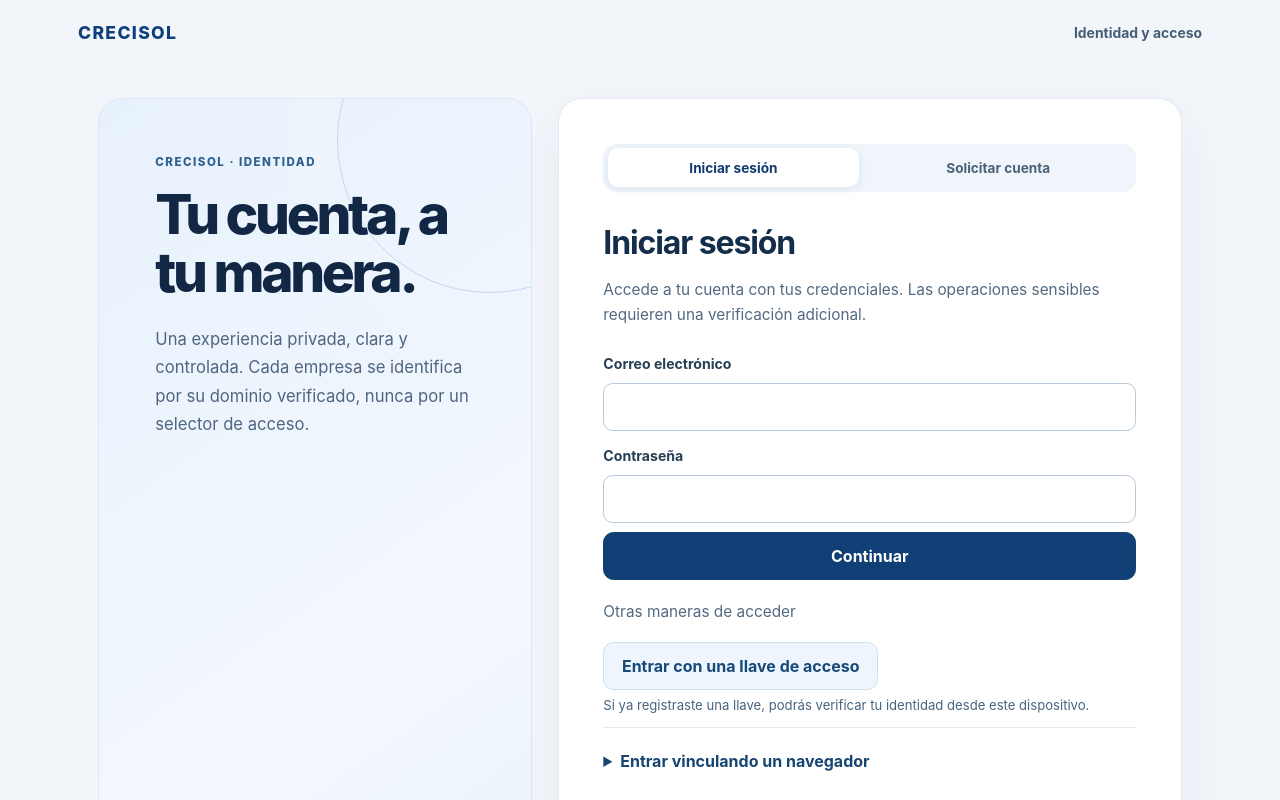
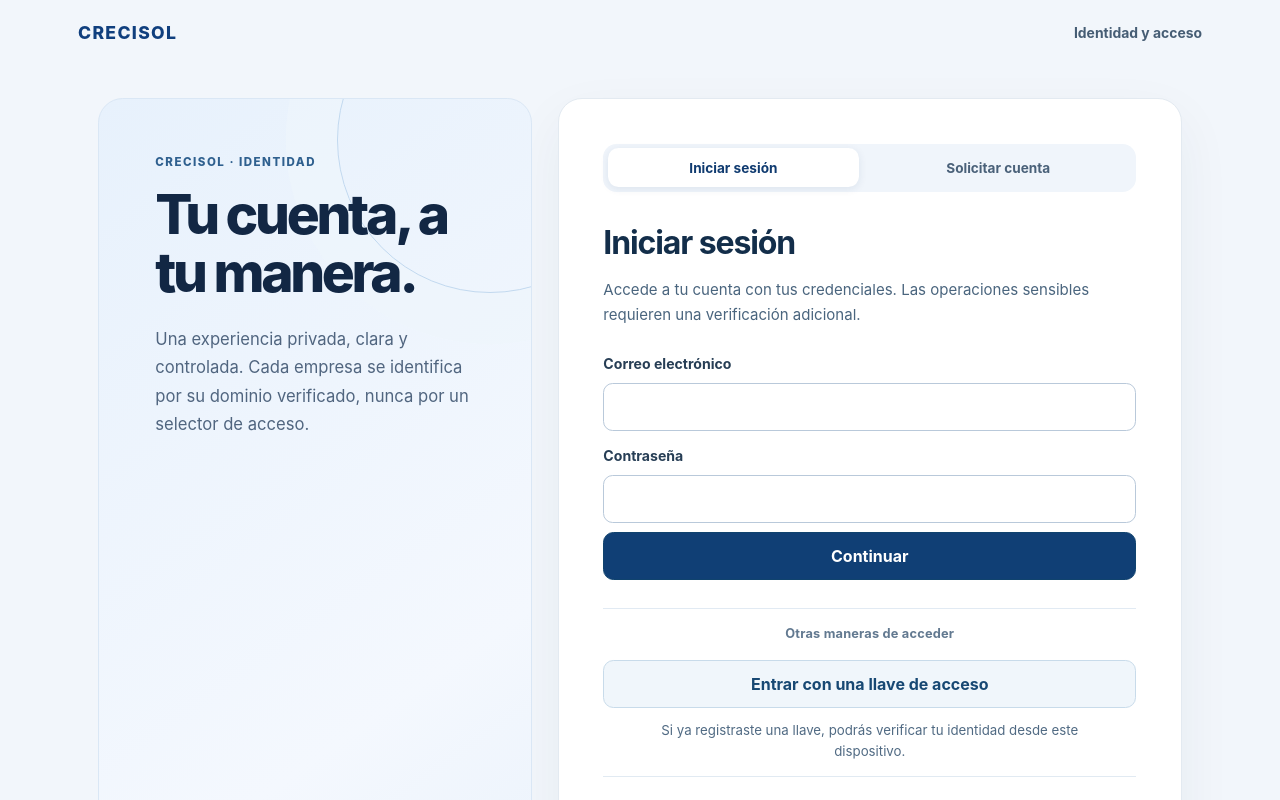
Before and after one commit to crecisol-platform/CRECISOL, an Angular app in the folder frontend/: page /cuenta in a window 1280 px wide. Shown: the top 800 px of the page. Built offline with nearby package versions, Linux system fonts and the light colour scheme; no server answers.

Commit message:
style(c05-ux): elevate account login, TOTP steps and recovery accordions

```diff
--- a/frontend/src/app/pages/identity-flow.component.css
+++ b/frontend/src/app/pages/identity-flow.component.css
@@ -393,3 +393,131 @@ section > form + form { margin-top: 1.5rem; padding-top: 1rem; border-top: 1px s
   }
   .institutional-task form > button:last-child { width: 100%; }
 }
+
+/* C05 PUBLIC IDENTITY JOURNEY: clear primary login, progressive MFA/recovery. */
+.identity-entry__intro {
+  max-width: 58ch;
+  margin: 0 0 1.15rem;
+  color: #4a657e;
+  font-size: .94rem;
+  line-height: 1.65;
+}
+.identity-entry form { margin-bottom: .6rem; }
+.identity-alternate-login {
+  margin: 1.75rem 0 .9rem;
+  padding-top: .9rem;
+  border-top: 1px solid #e1eaf3;
+}
+.identity-alternate-login__divider {
+  margin: 0 0 1rem;
+  color: #627990;
+  font-size: .8rem;
+  text-align: center;
+  font-weight: 650;
+  letter-spacing: .015em;
+}
+.identity-alternate-login .identity-passkey-action {
+  width: 100%;
+  min-height: 3rem;
+  background: #f0f6fb;
+  border: 1px solid #c8dbea;
+  color: #174873;
+  font-weight: 750;
+}
+.identity-alternate-login .identity-passkey-action:hover:not(:disabled) {
+  background: #dfedf8;
+  border-color: #8fb4d1;
+}
+.identity-alternate-login .identity-passkey-action:disabled {
+  background: #f1f3f5;
+  border-color: #e0e5e9;
+  color: #536578;
+  opacity: .9;
+}
+.identity-alternate-login .identity-field-help { text-align: center; margin: .75rem auto 0; max-width: 52ch; }
+.identity-step-context {
+  margin-bottom: 1.1rem;
+  padding: .85rem 1rem;
+  border: 1px solid #d3e3ef;
+  border-radius: .8rem;
+  background: #f3f8fc;
+  color: #355b7b;
+  font-size: .89rem;
+}
+.identity-setup-steps {
+  width: 100%;
+  max-width: 56ch;
+  margin: .5rem 0 0;
+  padding-left: 1.5rem;
+  display: grid;
+  gap: .65rem;
+  color: #2a4864;
+  font-size: .89rem;
+  line-height: 1.55;
+}
+.identity-setup-steps li { padding-left: .25rem; }
+.identity-setup-steps li::marker { color: #1d6599; font-weight: 780; }
+.identity-mfa__form {
+  padding: 1rem 0 0;
+  margin: 1.1rem 0 .7rem;
+  border-top: 1px solid #e3edf4;
+}
+.identity-field-help {
+  color: #506a83;
+  font-size: .83rem;
+  line-height: 1.56;
+}
+.identity-mfa .identity-field-help { margin: .2rem 0 .7rem; }
+.identity-recovery__start {
+  margin: .9rem 0 1.35rem;
+  padding: 1.15rem;
+  border: 1px solid #d8e7f3;
+  border-radius: 1rem;
+  background: #f6fafd;
+}
+.identity-recovery details {
+  margin: .85rem 0 0;
+  padding: 0;
+  border: 1px solid #dae6f0;
+  border-radius: .9rem;
+  background: #fff;
+  overflow: hidden;
+}
+.identity-recovery details summary {
+  margin: 0;
+  padding: 1rem 1.15rem;
+  background: #fbfdff;
+  color: #18446b;
+  font-size: .94rem;
+  font-weight: 735;
+}
+.identity-recovery details summary:hover { background: #f0f6fb; }
+.identity-recovery details[open] > summary {
+  margin-bottom: 0;
+  border-bottom: 1px solid #e5edf4;
+}
+.identity-recovery details > p,
+.identity-recovery details > form,
+.identity-recovery details > output { margin-inline: 1.15rem; }
+.identity-recovery details > p { margin-top: 1rem; margin-bottom: .4rem; }
+.identity-recovery details > form {
+  width: calc(100% - 2.3rem);
+  margin-top: 1.05rem;
+  margin-bottom: 1.3rem;
+}
+.identity-recovery details > form + p { padding-top: .7rem; border-top: 1px solid #e3edf4; }
+.identity-recovery details > form button { width: 100%; }
+@media (max-width: 480px) {
+  .identity-recovery__start { padding: .95rem; }
+  .identity-recovery details summary { padding: .9rem; }
+  .identity-recovery details > p,
+  .identity-recovery details > form,
+  .identity-recovery details > output { margin-inline: .9rem; }
+  .identity-recovery details > form { width: calc(100% - 1.8rem); }
+  .identity-setup-steps { padding-left: 1.25rem; }
+}
+@media (forced-colors: active) {
+  .identity-recovery details,
+  .identity-alternate-login .identity-passkey-action,
+  .identity-recovery__start { border: 1px solid CanvasText; }
+}
```
